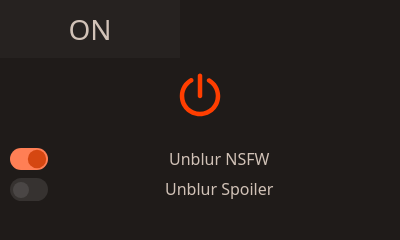
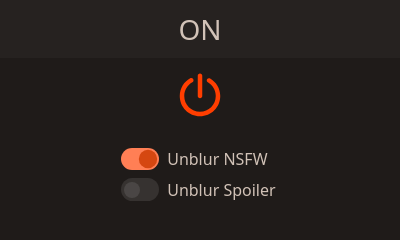
Before and after one commit to zenstorage/Reddit-NSFW-Unblur, a browser extension: page addon/popup/status.html in a window 400 px wide. Drawn offline with Linux system fonts and the light colour scheme.

Commit message:
Update CSS to mobile

```diff
--- a/addon/popup/status.css
+++ b/addon/popup/status.css
@@ -6,6 +6,7 @@
 
 body {
     background-color: #1f1b19;
+    /* background-color: red; */
     color: #d1c2b7;
     font-family: system-ui, sans-serif;
     font-size: 28px;
@@ -26,7 +27,7 @@ body {
 
 #status {
     padding: 10px;
-    width: 180px;
+    width: 100%;
     text-align: center;
     background-color: rgba(255, 255, 255, 0.03);
     &::before {
@@ -69,6 +70,8 @@ body {
     padding: 10px;
     display: flex;
     flex-direction: column;
+    align-items: center;
+    justify-content: center;
     gap: 8px;
     --slider-height: 1.4rem;
     --slider-width: 2.4rem;
@@ -81,7 +84,9 @@ body {
 
     & > label {
         display: flex;
-        justify-content: start;
+        justify-content: center;
+        align-items: center;
+        gap: 0.5em;
         cursor: pointer;
         user-select: none;
         & input {
@@ -96,8 +101,7 @@ body {
             }
         }
         & .slider-label {
-            flex-grow: 1;
-            text-align: center;
+            width: 7rem;
         }
         & .slider {
             position: relative;
```
